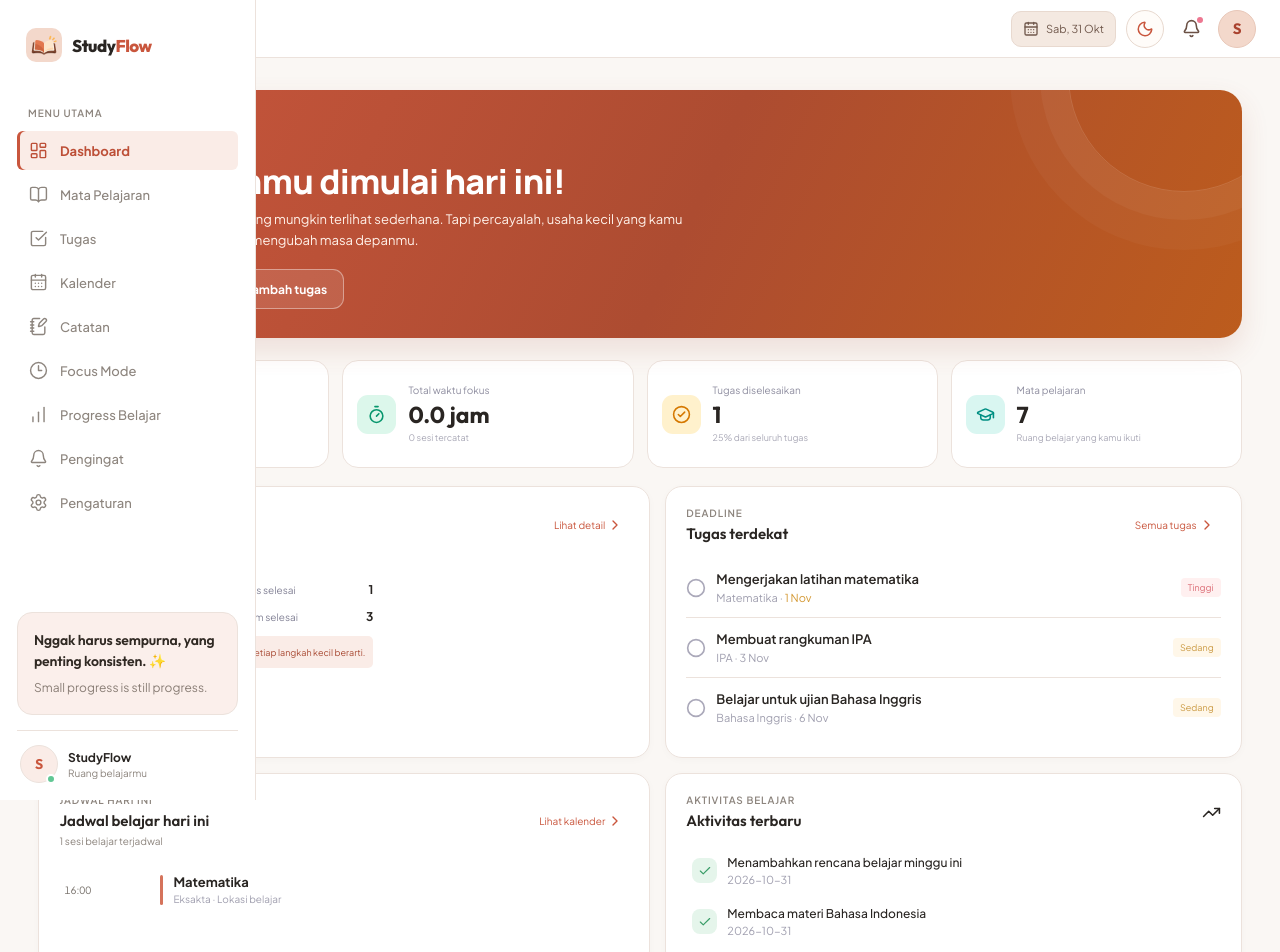
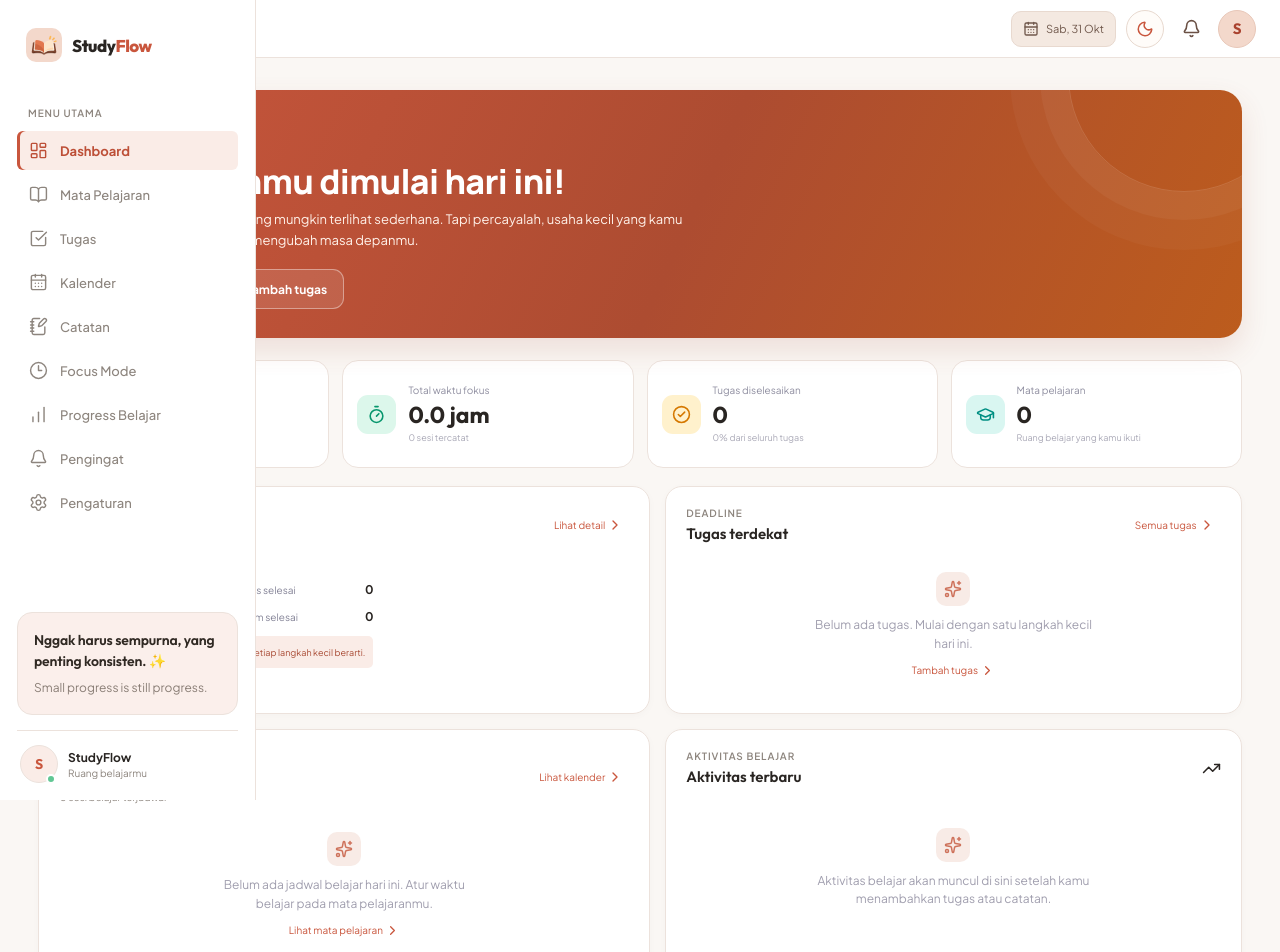
Before and after one commit to ridhopangestu315-ux/belajar-react, a React (Vite) app: page / in a window 1280 px wide. Shown: the top 952 px of the page. Built offline with nearby package versions, Linux system fonts and the light colour scheme.

Commit message:
kosoongkan default

```diff
--- a/src/Aplikasi.jsx
+++ b/src/Aplikasi.jsx
@@ -12,36 +12,30 @@ import ModalFotoProfil from './komponen/ModalFotoProfil.jsx'
 import PusatPemberitahuan from './komponen/PusatPemberitahuan.jsx'
 import { HalamanKalender, HalamanData } from './halaman/HalamanPerencanaan.jsx'
 import { usePenyimpananLokal } from './kait/usePenyimpananLokal.js'
-import { tambahHariLokal, ubahKeKunciTanggalLokal } from './fungsi-bantuan/tanggal.js'
+import { ubahKeKunciTanggalLokal } from './fungsi-bantuan/tanggal.js'
 
 const logoStudyFlow = `${import.meta.env.BASE_URL}assets/logo-studyflow.png`
 
 const tanggalHariIni = () => ubahKeKunciTanggalLokal()
-const tanggalSetelah = (days) => ubahKeKunciTanggalLokal(tambahHariLokal(new Date(), days))
 const buatId = () => `${Date.now()}-${Math.random().toString(16).slice(2)}`
 const pageToData = { 'Mata Pelajaran': 'subjects', Tugas: 'tasks', Catatan: 'notes', Pengingat: 'reminders' }
-const todayWeekday = new Intl.DateTimeFormat('id-ID', { weekday: 'long' }).format(new Date())
-const sampleSubjects = [
-  { id:'sample-subject-1', name:'Matematika', category:'Eksakta', teacher:'', level:'', description:'', code:'', color:'#D5735B', schedule:[{ day:todayWeekday, start:'16:00', end:'16:45', room:'' }] },
-  { id:'sample-subject-2', name:'Bahasa Indonesia', category:'Bahasa', teacher:'', level:'', description:'', code:'', color:'#4D7260', schedule:[] },
-  { id:'sample-subject-3', name:'Bahasa Inggris', category:'Bahasa', teacher:'', level:'', description:'', code:'', color:'#D49A43', schedule:[] },
-  { id:'sample-subject-4', name:'IPA', category:'Sains', teacher:'', level:'', description:'', code:'', color:'#5476A8', schedule:[] },
-  { id:'sample-subject-5', name:'IPS', category:'Sosial', teacher:'', level:'', description:'', code:'', color:'#8A6B9A', schedule:[] },
-  { id:'sample-subject-6', name:'Informatika', category:'Teknologi', teacher:'', level:'', description:'', code:'', color:'#D49A43', schedule:[] },
-  { id:'sample-subject-7', name:'Sejarah', category:'Humaniora', teacher:'', level:'', description:'', code:'', color:'#4D7260', schedule:[] },
-]
-const sampleTasks = [
-  { id:'sample-task-1', title:'Mengerjakan latihan matematika', description:'Selesaikan latihan pecahan dan periksa kembali jawaban.', subject:sampleSubjects[0].name, deadline:tanggalSetelah(1), priority:'Tinggi', status:'Belum dikerjakan', done:false },
-  { id:'sample-task-2', title:'Membuat rangkuman IPA', description:'Catat pokok materi dan istilah penting dengan bahasamu sendiri.', subject:sampleSubjects[3].name, deadline:tanggalSetelah(3), priority:'Sedang', status:'Sedang dikerjakan', done:false },
-  { id:'sample-task-3', title:'Membaca materi Bahasa Indonesia', description:'Baca satu bab dan tulis hal penting yang kamu pelajari.', subject:sampleSubjects[1].name, deadline:tanggalSetelah(5), priority:'Rendah', status:'Selesai', done:true },
-  { id:'sample-task-4', title:'Belajar untuk ujian Bahasa Inggris', description:'Ulangi kosakata dan kerjakan soal latihan.', subject:sampleSubjects[2].name, deadline:tanggalSetelah(6), priority:'Sedang', status:'Belum dikerjakan', done:false },
-]
-const sampleActivities = [{ id:'sample-activity-1', text:'Menambahkan rencana belajar minggu ini', date:tanggalHariIni() }, { id:'sample-activity-2', text:'Membaca materi Bahasa Indonesia', date:tanggalHariIni() }]
-const sampleNotes = [{ id:'sample-note-1', title:'Catatan belajar minggu ini', description:'Tuliskan hal penting yang sudah dipelajari dan pertanyaan yang ingin dibahas.', subject:sampleSubjects[1].name, createdAt:tanggalHariIni() }]
-const sampleReminders = [{ id:'sample-reminder-1', title:'Belajar untuk ujian', description:'Siapkan materi dan latihan yang ingin diulang.', date:tanggalSetelah(2), time:'16:00', done:false }]
+
+const kunciKoleksiBelajar = ['studyflow_tasks', 'studyflow_subjects', 'studyflow_courses', 'studyflow_notes', 'studyflow_reminders', 'studyflow_activities', 'studyflow_focus_history']
+
+function bersihkanDataContohTersimpan() {
+  kunciKoleksiBelajar.forEach((kunci) => {
+    try {
+      const nilai = JSON.parse(localStorage.getItem(kunci) || '[]')
+      if (!Array.isArray(nilai)) return
+      const dataTanpaContoh = nilai.filter((item) => !String(item?.id || '').startsWith('sample-'))
+      if (dataTanpaContoh.length !== nilai.length) localStorage.setItem(kunci, JSON.stringify(dataTanpaContoh))
+    } catch { /* Data yang tidak valid akan ditangani oleh pengait penyimpanan. */ }
+  })
+}
 
 function migrasikanDataBelajar() {
   try {
+    bersihkanDataContohTersimpan()
     if (localStorage.getItem('studyflow_universal_v1')) return
     const uraiDaftar = (key) => {
       try { const value = JSON.parse(localStorage.getItem(key) || '[]'); return Array.isArray(value) ? value : [] } catch { return [] }
@@ -68,20 +62,10 @@ function migrasikanDataBelajar() {
     const daftarMataPelajaran = [...currentSubjects, ...oldCourses].map(rapikanMataPelajaran)
     const uniqueSubjects = daftarMataPelajaran.filter((subject, index, list) => list.findIndex((item) => (item.id && item.id === subject.id) || item.name?.toLowerCase() === subject.name?.toLowerCase()) === index)
     const existingTasks = uraiDaftar('studyflow_tasks')
-    const existingNotes = uraiDaftar('studyflow_notes')
-    const existingReminders = uraiDaftar('studyflow_reminders')
-    const existingActivities = uraiDaftar('studyflow_activities')
-    const hasLearningData = uniqueSubjects.length + existingTasks.length + existingNotes.length + existingReminders.length + existingActivities.length > 0
-    if (!hasLearningData) {
-      localStorage.setItem('studyflow_subjects', JSON.stringify(sampleSubjects))
-      localStorage.setItem('studyflow_tasks', JSON.stringify(sampleTasks))
-      localStorage.setItem('studyflow_notes', JSON.stringify(sampleNotes))
-      localStorage.setItem('studyflow_reminders', JSON.stringify(sampleReminders))
-      localStorage.setItem('studyflow_activities', JSON.stringify(sampleActivities))
-    } else if (uniqueSubjects.length) {
+    if (uniqueSubjects.length) {
       localStorage.setItem('studyflow_subjects', JSON.stringify(uniqueSubjects))
     }
-    localStorage.hapusData('studyflow_courses')
+    localStorage.removeItem('studyflow_courses')
 
     const normalizedTasks = existingTasks.map((task) => {
       const linkedSubject = uniqueSubjects.find((subject) => subject.id === task.courseId || subject.name === task.courseName)
@@ -95,7 +79,7 @@ function migrasikanDataBelajar() {
       const done = task.done ?? completed ?? false
       return { ...data, subject: task.subject || courseName || linkedSubject?.name || '', deadline: task.deadline || dueDate || '', time: task.time || dueTime || '', description, done, status: task.status || (done ? 'Selesai' : 'Belum dikerjakan') }
     })
-    if (hasLearningData && existingTasks.length) localStorage.setItem('studyflow_tasks', JSON.stringify(normalizedTasks))
+    if (existingTasks.length) localStorage.setItem('studyflow_tasks', JSON.stringify(normalizedTasks))
     const pengaturan = localStorage.getItem('studyflow_settings')
     if (pengaturan) {
       try { localStorage.setItem('studyflow_settings', JSON.stringify({ educationLevel:'', classLevel:'', institution:'', ...JSON.parse(pengaturan) })) } catch { /* Biarkan pengait memakai nilai awal jika data pengaturan rusak. */ }
@@ -110,11 +94,11 @@ function Aplikasi() {
   const [halamanAktif, aturHalamanAktif] = useState('Dashboard')
   const [apakahBilahSampingTerbuka, aturBilahSamping] = useState(false)
   const [apakahBilahSampingTerlipat, aturBilahSampingTerlipat] = useState(false)
-  const [daftarTugas, aturDaftarTugas] = usePenyimpananLokal('studyflow_tasks', sampleTasks)
-  const [daftarMataPelajaran, aturDaftarMataPelajaran] = usePenyimpananLokal('studyflow_subjects', sampleSubjects)
-  const [daftarCatatan, aturDaftarCatatan] = usePenyimpananLokal('studyflow_notes', sampleNotes)
-  const [daftarPengingat, aturDaftarPengingat] = usePenyimpananLokal('studyflow_reminders', sampleReminders)
-  const [daftarAktivitas, aturDaftarAktivitas] = usePenyimpananLokal('studyflow_activities', sampleActivities)
+  const [daftarTugas, aturDaftarTugas] = usePenyimpananLokal('studyflow_tasks', [])
+  const [daftarMataPelajaran, aturDaftarMataPelajaran] = usePenyimpananLokal('studyflow_subjects', [])
+  const [daftarCatatan, aturDaftarCatatan] = usePenyimpananLokal('studyflow_notes', [])
+  const [daftarPengingat, aturDaftarPengingat] = usePenyimpananLokal('studyflow_reminders', [])
+  const [daftarAktivitas, aturDaftarAktivitas] = usePenyimpananLokal('studyflow_activities', [])
   const [pengaturan, aturPengaturan] = usePenyimpananLokal('studyflow_settings', { name: '', educationLevel: '', classLevel: '', institution: '', theme: 'light', focusMinutes: 25, shortBreak: 5, longBreak: 15 })
   const [modal, setModal] = useState(null)
   const [kataPencarian, aturKataPencarian] = useState('')
@@ -305,16 +289,16 @@ function Aplikasi() {
   }
 
   async function kembalikanKeDefault() {
-    const disetujui = await tampilkanKonfirmasi({ judul: 'Kembalikan StudyFlow ke default?', pesan: 'Pengaturan dan data belajar akan dikembalikan ke kondisi awal aplikasi. Profil, preferensi tema, timer, dan perubahan data saat ini akan diatur ulang. Logo, aset aplikasi, kode, serta motivasi harian tetap aman.', jenis: 'warning', frasaKonfirmasi: 'KEMBALIKAN DEFAULT', labelKonfirmasi: 'Kembalikan ke Default' })
+    const disetujui = await tampilkanKonfirmasi({ judul: 'Kembalikan StudyFlow ke default?', pesan: 'Pengaturan dan data belajar akan dikembalikan ke kondisi awal yang kosong. Profil, preferensi tema, timer, dan perubahan data saat ini akan diatur ulang. Logo, aset aplikasi, kode, serta motivasi harian tetap aman.', jenis: 'warning', frasaKonfirmasi: 'KEMBALIKAN DEFAULT', labelKonfirmasi: 'Kembalikan ke Default' })
     if (!disetujui) return
 
     const pengaturanAwal = { name: '', educationLevel: '', classLevel: '', institution: '', theme: 'light', focusMinutes: 25, shortBreak: 5, longBreak: 15 }
     const dataAwal = [
-      ['studyflow_tasks', sampleTasks],
-      ['studyflow_subjects', sampleSubjects],
-      ['studyflow_notes', sampleNotes],
-      ['studyflow_reminders', sampleReminders],
-      ['studyflow_activities', sampleActivities],
+      ['studyflow_tasks', []],
+      ['studyflow_subjects', []],
+      ['studyflow_notes', []],
+      ['studyflow_reminders', []],
+      ['studyflow_activities', []],
       ['studyflow_settings', pengaturanAwal],
       ['studyflow_focus_history', []],
       ['studyflow_focus_sessions', 0],
@@ -338,8 +322,8 @@ function Aplikasi() {
       return
     }
 
-    aturDaftarTugas(sampleTasks); aturDaftarMataPelajaran(sampleSubjects); aturDaftarCatatan(sampleNotes); aturDaftarPengingat(sampleReminders); aturDaftarAktivitas(sampleActivities); aturPengaturan(pengaturanAwal); aturJumlahSesiFokus(0); aturRiwayatFokus([]); aturTimerBerjalan(false); aturModeTimer('Fokus'); aturSisaDetik(25 * 60); aturDurasiTimerDetik(25 * 60)
-    tampilkanNotifikasi('StudyFlow berhasil dikembalikan ke kondisi default.')
+    aturDaftarTugas([]); aturDaftarMataPelajaran([]); aturDaftarCatatan([]); aturDaftarPengingat([]); aturDaftarAktivitas([]); aturPengaturan(pengaturanAwal); aturJumlahSesiFokus(0); aturRiwayatFokus([]); aturTimerBerjalan(false); aturModeTimer('Fokus'); aturSisaDetik(25 * 60); aturDurasiTimerDetik(25 * 60)
+    tampilkanNotifikasi('StudyFlow berhasil dikembalikan ke kondisi awal yang kosong.')
   }
 
   return <div className={`app-shell ${apakahBilahSampingTerlipat ? 'sidebar-collapsed' : ''}`}>
```
